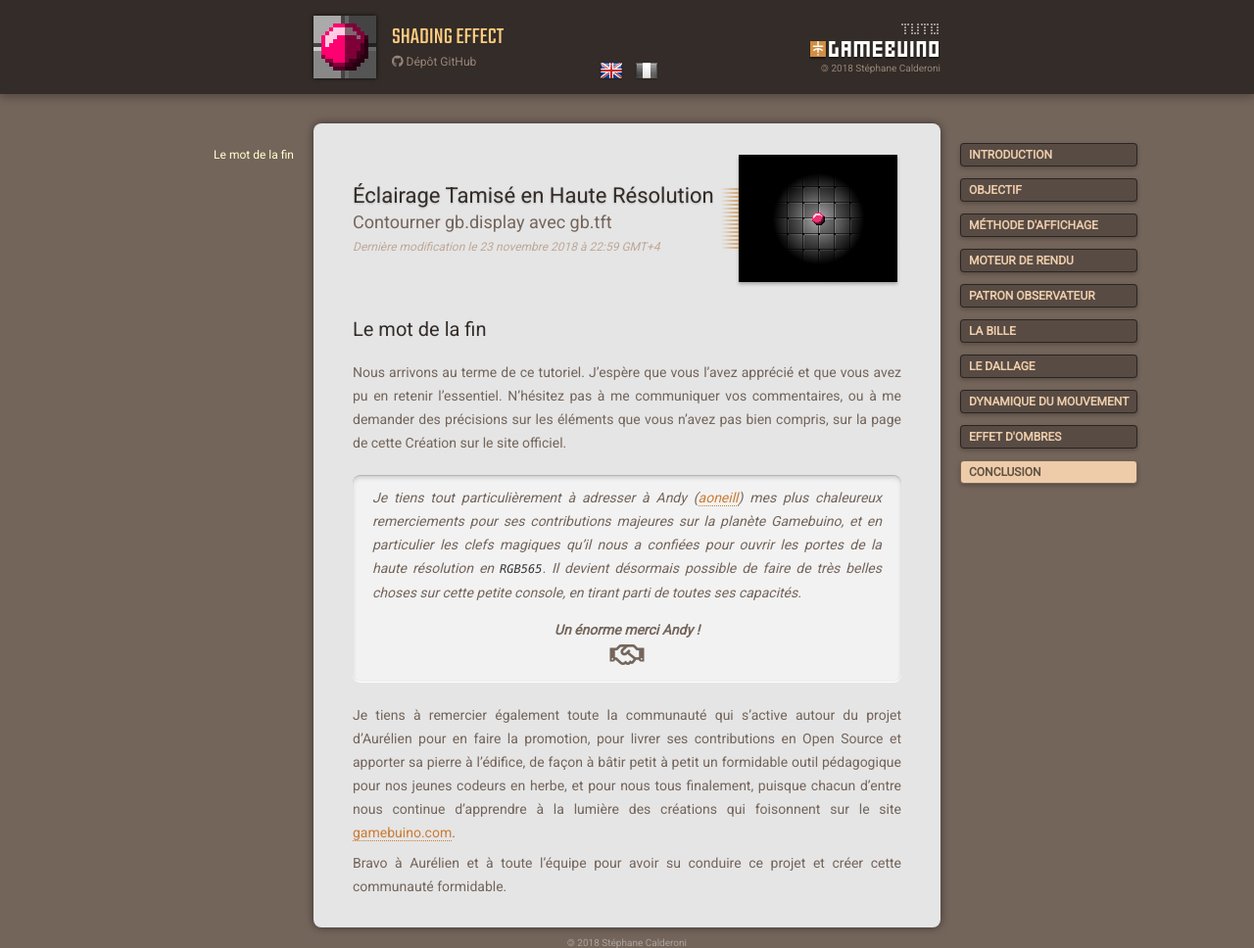
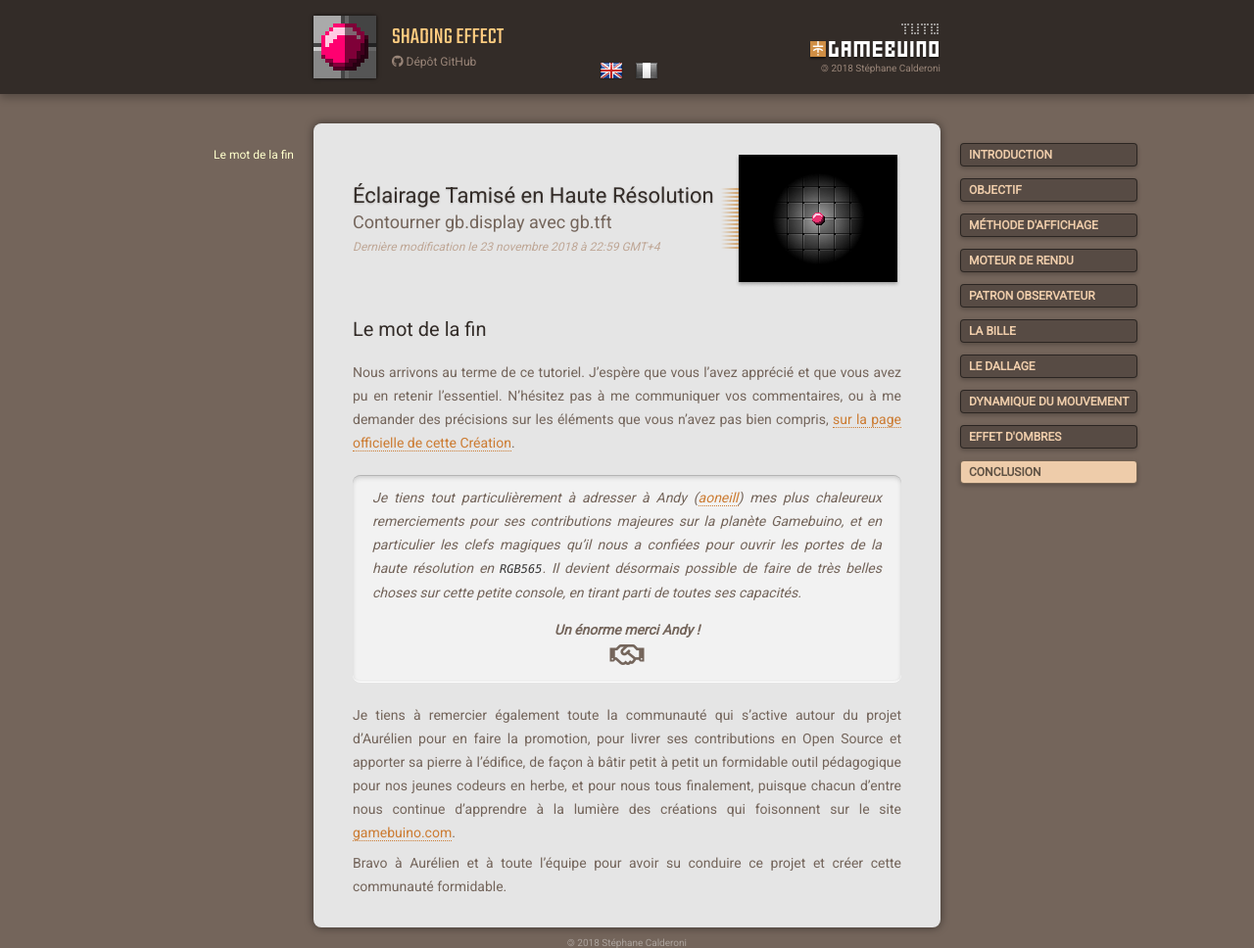
Before and after one commit to iw4rr10r/gb-shading-effect, a Jekyll site: the page built from docs/fr/conclusion.md, in a window 1280 px wide and 968 px high. Shown: the whole window at 98% size. Built offline with Jekyll 4.4.1, drawn with Linux system fonts in a browser that asks for light colours; nearby versions of some CDN libraries.

Commit message:
integration of the official page in the Conclusion

```diff
--- a/docs/fr/conclusion.md
+++ b/docs/fr/conclusion.md
@@ -9,7 +9,7 @@ lang-ref: conclusion
 
 # Le mot de la fin
 
-Nous arrivons au terme de ce tutoriel. J’espère que vous l’avez apprécié et que vous avez pu en retenir l’essentiel. N’hésitez pas à me communiquer vos commentaires, ou à me demander des précisions sur les éléments que vous n’avez pas bien compris, sur la page de cette Création sur le site officiel.
+Nous arrivons au terme de ce tutoriel. J’espère que vous l’avez apprécié et que vous avez pu en retenir l’essentiel. N’hésitez pas à me communiquer vos commentaires, ou à me demander des précisions sur les éléments que vous n’avez pas bien compris, [sur la page officielle de cette Création](https://gamebuino.com/creations/big-tuto-on-shading-effect-in-high-resolution).
 
 > Je tiens tout particulièrement à adresser à Andy ([aoneill](https://gamebuino.com/@aoneill)) mes plus chaleureux remerciements pour ses contributions majeures sur la planète Gamebuino, et en particulier les clefs magiques qu'il nous a confiées pour ouvrir les portes de la haute résolution en `RGB565`. Il devient désormais possible de faire de très belles choses sur cette petite console, en tirant parti de toutes ses capacités.
 > <div style="margin-top:1em;text-align:center;"><strong>Un énorme merci Andy !</strong><br /><i class="far fa-2x fa-handshake"></i></div>
```
Also changed, not shown: docs/en/conclusion.md (+1 -1 lines).
